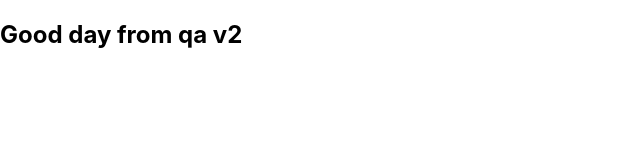
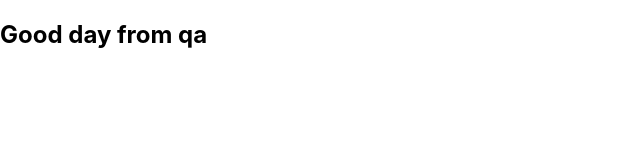
Before and after one commit to Kakada10/welcome-app, a React (Create React App) app: page / in a window 1280 px wide. Shown: the top 160 px of the page, without its empty margins (0-640 px from the left). Built offline with nearby package versions, Linux system fonts and the light colour scheme.

Commit message:
Update App.js

```diff
--- a/src/App.js
+++ b/src/App.js
@@ -3,7 +3,7 @@ import './App.css';
 function App() {
   return (
     <>
-    <h2>Good day from qa v2</h2>
+    <h2>Good day from qa</h2>
     </>
   );
 }
```
